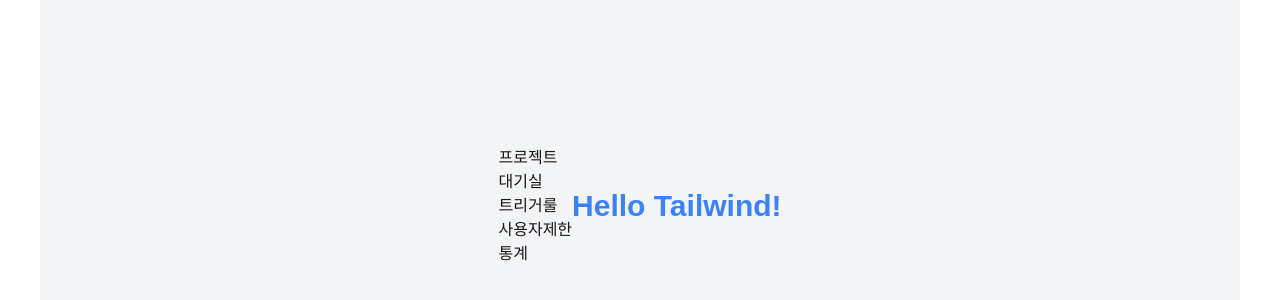
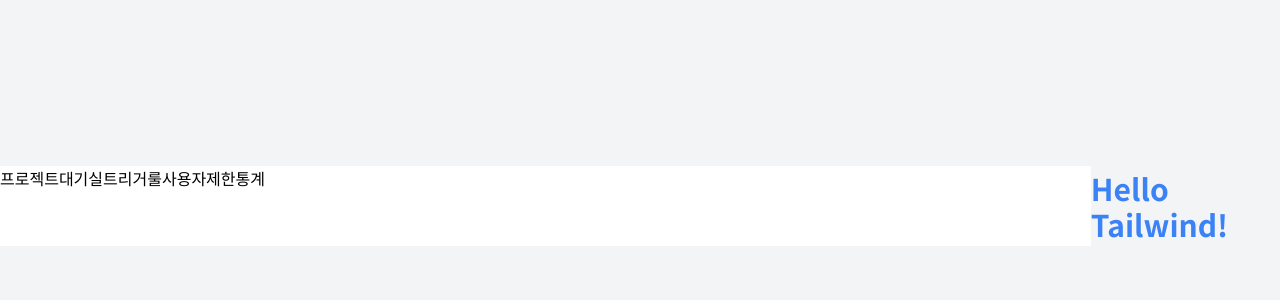
Before and after one commit to park-ria/virtaul-waiting-room, a Next.js app: page / in a window 1280 px wide. Shown: the part 194-494 px from the top of the page. Built offline with nearby package versions, Linux system fonts and the light colour scheme.

Commit message:
theme.css추가

```diff
--- a/package.json
+++ b/package.json
@@ -9,6 +9,7 @@
     "lint": "eslint"
   },
   "dependencies": {
+    "framer-motion": "^12.23.12",
     "next": "15.5.0",
     "react": "19.1.0",
     "react-dom": "19.1.0",
--- a/src/app/components/header/Header.tsx
+++ b/src/app/components/header/Header.tsx
@@ -58,8 +58,8 @@ const menuList = [
 
 export const Header = () => {
   return (
-    <div>
-      <ul>
+    <div className="w-full h-20 bg-white">
+      <ul className="flex">
         {menuList.map((menu) => (
           <li>
             <Link href={`/${menu.href}`}>{menu.name}</Link>
--- a/src/app/components/header/page.tsx
+++ b/src/app/components/header/page.tsx
@@ -3,7 +3,7 @@ import { Header } from "./Header";
 
 export default function HeaderPage() {
   return (
-    <div className="w-full h-[2000px]">
+    <div className="w-full h-20">
       <Header />
     </div>
   );
--- a/src/app/globals.css
+++ b/src/app/globals.css
@@ -1,22 +1,11 @@
+@import url("https://fonts.googleapis.com/css2?family=Noto+Sans+KR:wght@100..900&display=swap");
 @tailwind base;
 @tailwind components;
 @tailwind utilities;
+@import "../styles/theme.css";
 
 /* 사용자 커스텀 CSS */
-:root {
-  --background: #ffffff;
-  --foreground: #171717;
+html,
+body {
+  font-family: "Noto Sans KR", Arial, sans-serif;
 }
-
-@media (prefers-color-scheme: dark) {
-  :root {
-    --background: #0a0a0a;
-    --foreground: #ededed;
-  }
-}
-
-body {
-  background: var(--background);
-  color: var(--foreground);
-  font-family: Arial, Helvetica, sans-serif;
-}
--- a/src/app/layout.tsx
+++ b/src/app/layout.tsx
@@ -8,7 +8,7 @@ export default function RootLayout({
   return (
     <html lang="kr">
       <body>
-        <main className="min-h-screen px-5 md:px-10 bg-white overflow-x-hidden">
+        <main className="min-h-screen px-7.5 bg-white overflow-x-hidden">
           {children}
         </main>
       </body>
--- /dev/null
+++ b/src/styles/theme.css
@@ -0,0 +1,31 @@
+@theme {
+  /* Colors */
+  --color-background: #f3f6fc;
+  --color-font: #171717;
+  --color-subfont: #7e7e7e;
+  --color-main: #4d6bfb;
+  --color-sidebar-bg: #ffffff;
+  --color-sidebar-sub: #f8f8f8;
+  --color-sub: #3ab9a8;
+  --color-warning: #ff6456;
+  --color-accent: #3fdfff;
+  --color-lightgray: #eeeeee;
+  --color-gray: #bfbfbf;
+  --color-darkgray: #7e7e7e;
+  --color-darkblue: #1330bb;
+  --color-chart1: #2b3af2;
+  --color-char2: #3885f2;
+  --color-char3: #3fdfff;
+  --color-char4: #1beac4;
+  --color-char5: #2cd2ce;
+}
+
+/* 다크 모드 */
+.dark {
+  --color-background: #1c1e2b;
+  --color-font: #ffffff;
+  --color-subfont: #eeeeee;
+  --color-main: #3887ff;
+  --color-sidebar-bg: #2c2d42;
+  --color-sidebar-sub: #353752;
+}
--- a/tailwind.config.js
+++ b/tailwind.config.js
@@ -7,5 +7,6 @@ module.exports = {
   theme: {
     extend: {},
   },
+  darkMode: "class",
   plugins: [],
 };
```
Also changed, not shown: public/images/logo.png (added), 1 other file (tests, documents, lock files or other folders).
